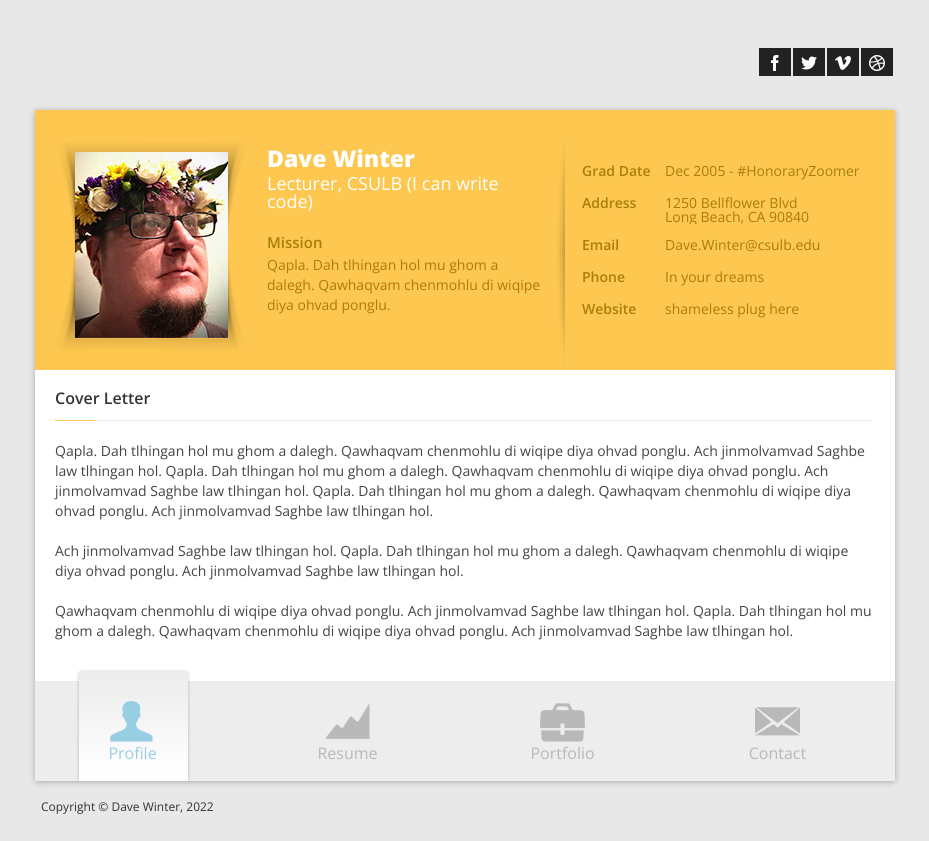
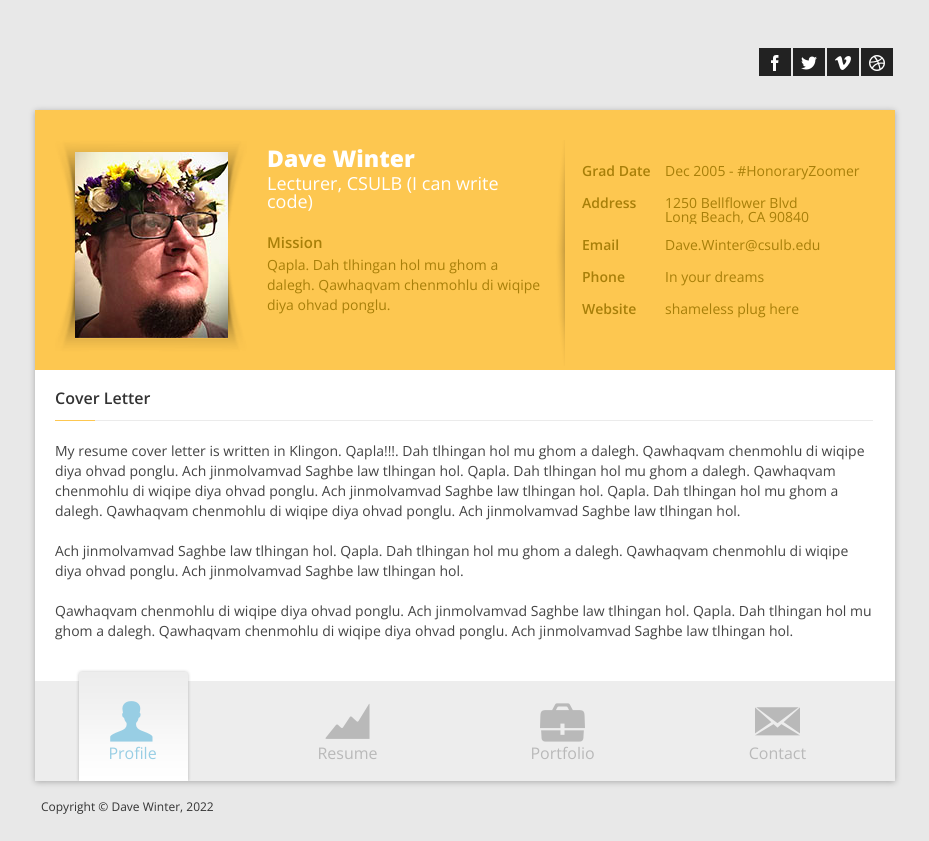
Before and after one commit to dauidus/My-Resume-Site-Workshops-2021, a plain HTML site: page index.html in a window 1280 px wide. Shown: the whole page, without its empty margins (175-1104 px from the left). Drawn offline with nearby package versions, Linux system fonts and the light colour scheme; some packages are replaced by stand-ins of ours.

Commit message:
still messing with dave

```diff
--- a/index.html
+++ b/index.html
@@ -86,7 +86,7 @@
                     <div id="blurb">
                         <div class="cover-letter">
                             <h3>Cover Letter</h3>
-                            Qapla. Dah tlhingan hol mu ghom a dalegh.  Qawhaqvam chenmohlu di wiqipe diya ohvad ponglu.  Ach jinmolvamvad Saghbe law tlhingan hol. Qapla. Dah tlhingan hol mu ghom a dalegh.  Qawhaqvam chenmohlu di wiqipe diya ohvad ponglu.  Ach jinmolvamvad Saghbe law tlhingan hol. Qapla. Dah tlhingan hol mu ghom a dalegh.  Qawhaqvam chenmohlu di wiqipe diya ohvad ponglu.  Ach jinmolvamvad Saghbe law tlhingan hol.
+                            My resume cover letter is written in Klingon. Qapla!!!. Dah tlhingan hol mu ghom a dalegh.  Qawhaqvam chenmohlu di wiqipe diya ohvad ponglu.  Ach jinmolvamvad Saghbe law tlhingan hol. Qapla. Dah tlhingan hol mu ghom a dalegh.  Qawhaqvam chenmohlu di wiqipe diya ohvad ponglu.  Ach jinmolvamvad Saghbe law tlhingan hol. Qapla. Dah tlhingan hol mu ghom a dalegh.  Qawhaqvam chenmohlu di wiqipe diya ohvad ponglu.  Ach jinmolvamvad Saghbe law tlhingan hol.
                             <br><br>
                             Ach jinmolvamvad Saghbe law tlhingan hol. Qapla. Dah tlhingan hol mu ghom a dalegh.  Qawhaqvam chenmohlu di wiqipe diya ohvad ponglu.  Ach jinmolvamvad Saghbe law tlhingan hol.
                             <br><br>
```
